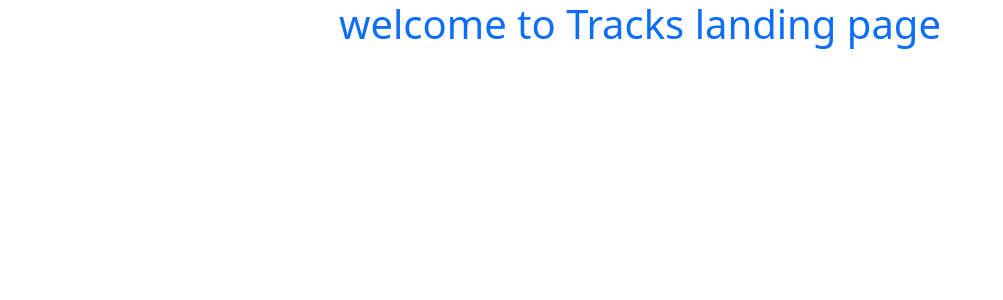
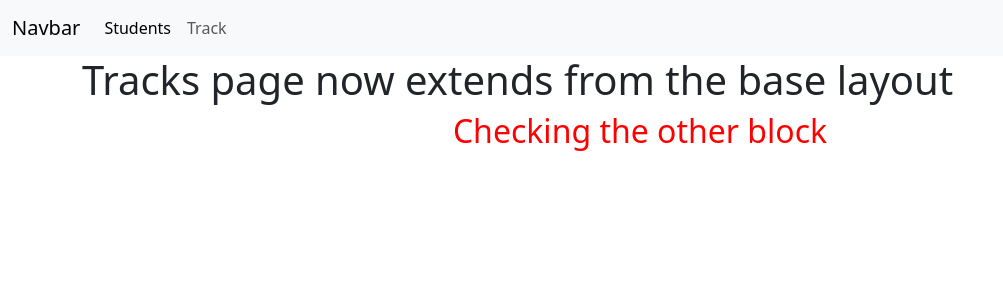
Before and after one commit to NohaAShehab/ptp44-telecom-django, a Django app: page /tracks/index in a window 1280 px wide. Shown: the top 300 px of the page, without its empty margins (0-1003 px from the left). Run offline with Django 5.2, Linux system fonts and the light colour scheme.

Commit message:
template inheritance

```diff
--- /dev/null
+++ b/iti/students/templates/layouts/base.html
@@ -0,0 +1,44 @@
+<!DOCTYPE html>
+<html lang="en">
+<head>
+    <meta charset="UTF-8">
+    <title>Landing</title>
+    <link href="https://cdn.jsdelivr.net/npm/bootstrap@5.3.3/dist/css/bootstrap.min.css" rel="stylesheet" integrity="sha384-QWTKZyjpPEjISv5WaRU9OFeRpok6YctnYmDr5pNlyT2bRjXh0JMhjY6hW+ALEwIH" crossorigin="anonymous">
+</head>
+<body>
+<nav class="navbar navbar-expand-lg bg-body-tertiary">
+  <div class="container-fluid">
+    <a class="navbar-brand" href="#">Navbar</a>
+    <button class="navbar-toggler" type="button" data-bs-toggle="collapse" data-bs-target="#navbarSupportedContent" aria-controls="navbarSupportedContent" aria-expanded="false" aria-label="Toggle navigation">
+      <span class="navbar-toggler-icon"></span>
+    </button>
+    <div class="collapse navbar-collapse" id="navbarSupportedContent">
+      <ul class="navbar-nav me-auto mb-2 mb-lg-0">
+        <li class="nav-item">
+          <a class="nav-link active" aria-current="page" href="{% url 'students_landing'%}">Students </a>
+        </li>
+        <li class="nav-item">
+          <a class="nav-link" href="{% url 'tracks.index'%}">Track</a>
+        </li>
+
+
+      </ul>
+
+    </div>
+  </div>
+</nav>
+    <div class="container">
+        <div>
+        {% block content %}
+        {% endblock %}
+        </div>
+        <div style="text-align: center; color: red">
+        {% block body %}
+        {% endblock %}
+        </div>
+
+
+    </div>
+<script src="https://cdn.jsdelivr.net/npm/bootstrap@5.3.3/dist/js/bootstrap.bundle.min.js" integrity="sha384-YvpcrYf0tY3lHB60NNkmXc5s9fDVZLESaAA55NDzOxhy9GkcIdslK1eN7N6jIeHz" crossorigin="anonymous"></script>
+</body>
+</html>
--- a/iti/tracks/templates/tracks/landing.html
+++ b/iti/tracks/templates/tracks/landing.html
@@ -1,14 +1,10 @@
-<!DOCTYPE html>
-<html lang="en">
-<head>
-    <meta charset="UTF-8">
-    <title>Welcome to Tracks</title>
-    <link href="https://cdn.jsdelivr.net/npm/bootstrap@5.3.3/dist/css/bootstrap.min.css" rel="stylesheet" integrity="sha384-QWTKZyjpPEjISv5WaRU9OFeRpok6YctnYmDr5pNlyT2bRjXh0JMhjY6hW+ALEwIH" crossorigin="anonymous">
-</head>
-<body>
-    <div class="container">
-        <h1 style="text-align: center;" class="text-primary"> welcome to Tracks landing page</h1>
-    </div>
-<script src="https://cdn.jsdelivr.net/npm/bootstrap@5.3.3/dist/js/bootstrap.bundle.min.js" integrity="sha384-YvpcrYf0tY3lHB60NNkmXc5s9fDVZLESaAA55NDzOxhy9GkcIdslK1eN7N6jIeHz" crossorigin="anonymous"></script>
-</body>
-</html>
+{% extends 'layouts/base.html' %}
+
+ {% block content %}
+
+<h1> Tracks page now extends from the base layout </h1>
+{% endblock %}
+
+{% block body %}
+    <h2> Checking the other block </h2>
+{% endblock %}
```
Also changed, not shown: iti/students/templates/students/landing.html (+4 -41 lines), 1 other file.
